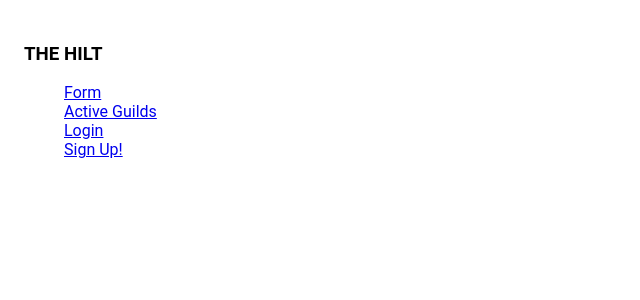
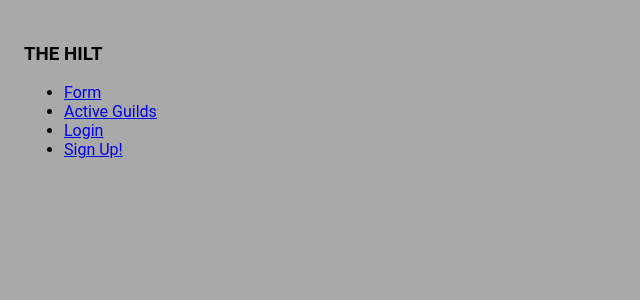
Before and after one commit to gabe571/the-hilt-frontend, a React (Create React App) app: page / in a window 1280 px wide. Shown: the top 300 px of the page, without its empty margins (0-640 px from the left). Built offline with nearby package versions, Linux system fonts and the light colour scheme; no server answers.

Commit message:
working css

```diff
--- a/src/index.css
+++ b/src/index.css
@@ -4,14 +4,8 @@
   box-sizing: border-box;
 }
 
-.active{
-  color: red;
-}
-li{
-  list-style: none;
-}
 html {
-  background-color: white;
+  background-color: darkgray;
 }
 
 body {
@@ -43,7 +37,6 @@ body {
 input[type='checkbox']{
   text-align: center;
 }
-
 img {
   height: auto;
   max-width: 100%;
@@ -71,11 +64,10 @@ img {
 .cards__item {
   display: flex;
   padding: 1rem;
-  width: 25%;
+  width: 35%;
 }
 
 .card {
-  border-style: solid;
   background-color: white;
   border-radius: 0.25rem;
   box-shadow: 0 20px 40px -14px rgba(0,0,0,0.25);
```
Also changed, not shown: 1 other file (tests, documents, lock files or other folders).
